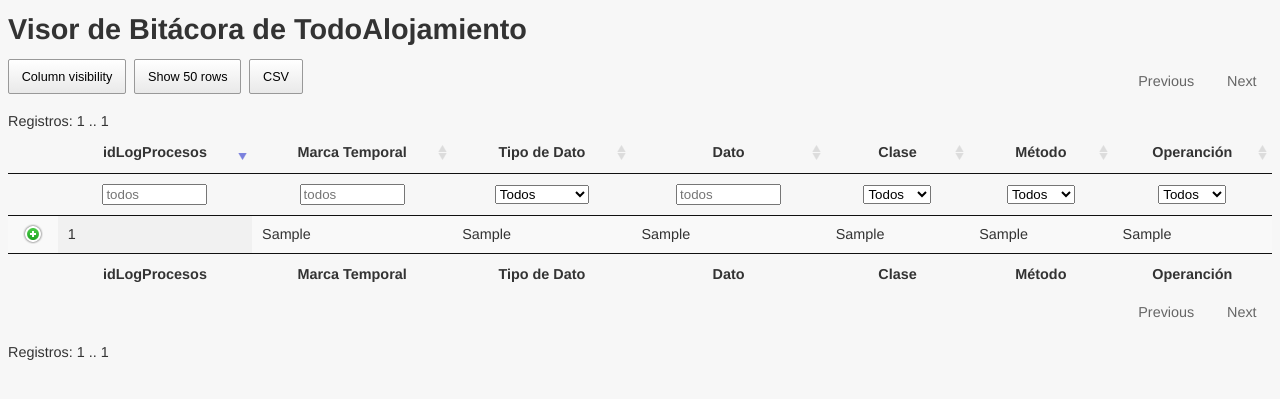
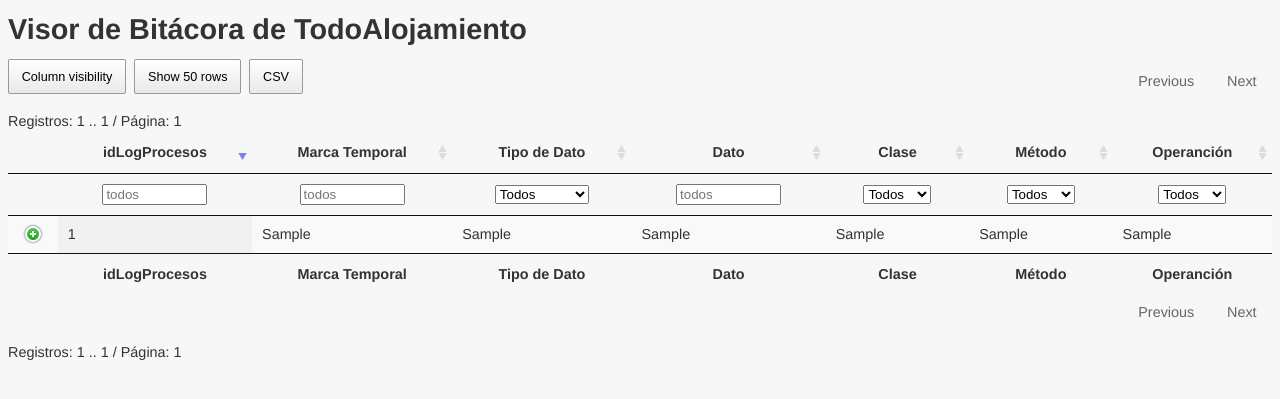
Before and after one commit to gabriel-tandil/visor_logs, a PHP site: page / in a window 1280 px wide. Shown: the top 399 px of the page. Run offline with PHP 8.4, Linux system fonts and the light colour scheme; tables that the repository leaves empty or names only in its code hold one stand-in row (values such as "Sample post"); data that the repository does not hold is empty; some libraries are stand-ins or nearby versions.

Commit message:
correcciones y mejoras paginado

```diff
--- a/index.php
+++ b/index.php
@@ -115,7 +115,7 @@
 					"serverSide": true,
 					"language": {
 						"processing": "<div></div><div></div><div></div><div></div><div></div>",
-						"info": "Registros: _START_ .. _END_"
+						"info": "Registros: _START_ .. _END_ / Página: _PAGE_"
 					},
 			        orderCellsTop: true,
 			        fixedHeader: true,
```
